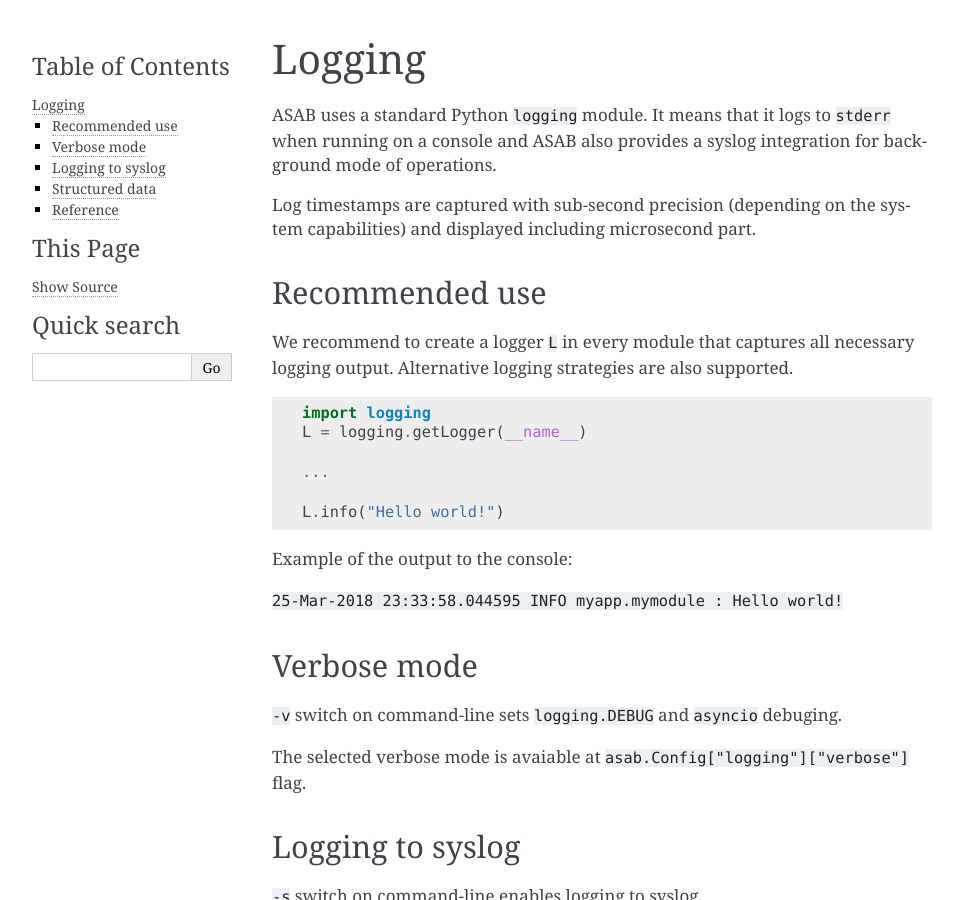
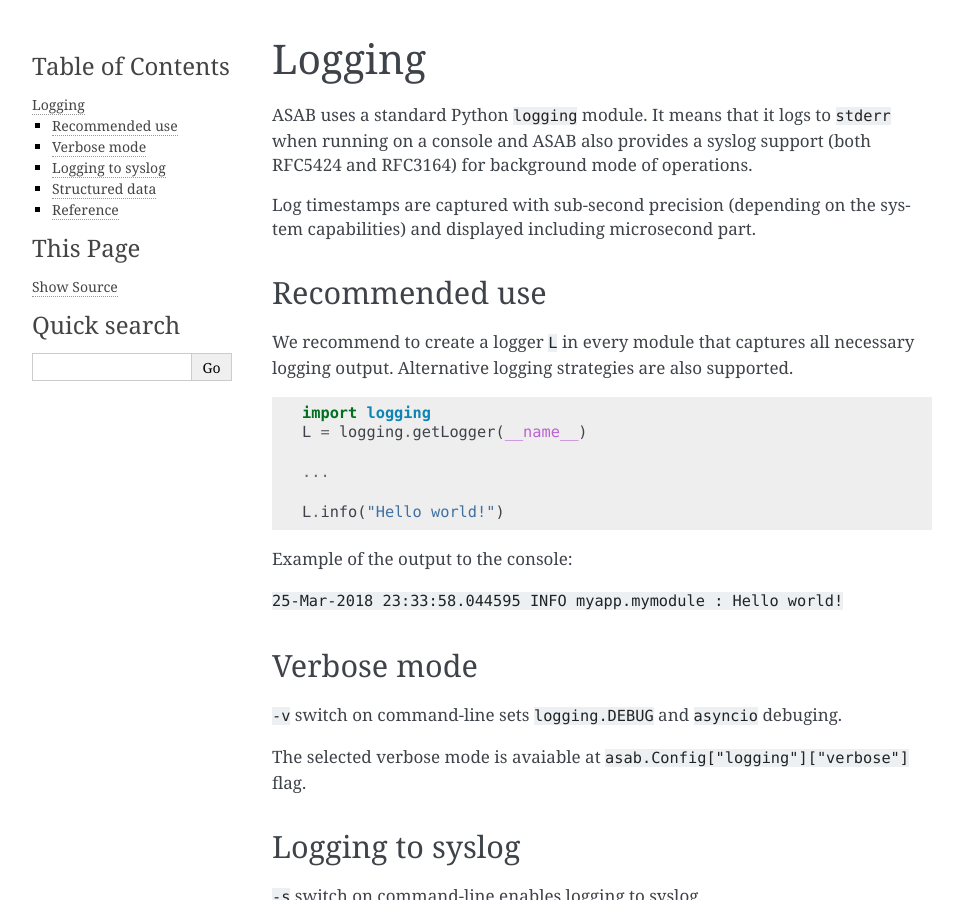
Before and after one commit to TeskaLabs/asab, a Sphinx documentation site: the page built from doc/asab/log.rst, in a window 1280 px wide and 900 px high. Shown: the whole window, without its empty margins (148-1111 px from the left). Built offline with Sphinx 7.4.7, drawn with Linux system fonts in a browser that asks for light colours; the version number is read from the project's files by our own code.

Commit message:
Improve the documentation a bit.

```diff
--- a/doc/asab/log.rst
+++ b/doc/asab/log.rst
@@ -4,7 +4,7 @@ Logging
 .. py:currentmodule:: asab
 
 ASAB uses a standard Python ``logging`` module.
-It means that it logs to ``stderr`` when running on a console and ASAB also provides a syslog integration for background mode of operations.
+It means that it logs to ``stderr`` when running on a console and ASAB also provides a syslog support (both RFC5424 and RFC3164) for background mode of operations.
 
 Log timestamps are captured with sub-second precision (depending on the system capabilities) and displayed including microsecond part.
 
```
